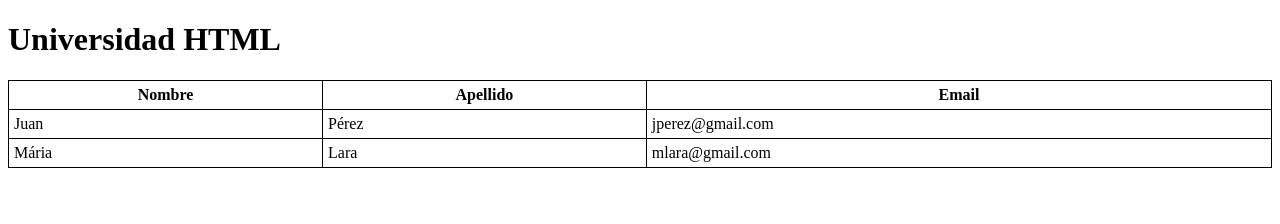
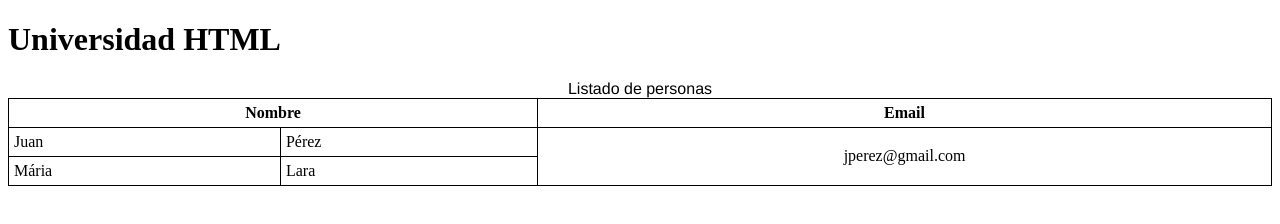
Before and after one commit to AlfredMocen/Leccion-32, a plain HTML site: page index.html in a window 1280 px wide. Drawn offline with Linux system fonts and the light colour scheme.

Commit message:
Tablas con css1

```diff
--- a/css/estilos.css
+++ b/css/estilos.css
@@ -14,7 +14,15 @@ table, th, td{
 
   padding: 5px;
 }
+caption{
+   font-family:'Franklin Gothic Medium', 'Arial Narrow', Arial, sans-serif
+}
 
+/*Uso de clase Email para que centre el texto de email en
+la tabla*/
+.Email{
+    text-align: center;
+}
 /* td{
     text-align: center;
 } */
--- a/index.html
+++ b/index.html
@@ -10,16 +10,18 @@
     <h1>Universidad HTML</h1>
 
 <table>
+    <caption>Listado de personas</caption>
     <tr>
-        <th>Nombre</th> <th>Apellido</th> <th>Email</th>
+        <!--colspan="número de celdas" Une celdas de columna en 1-->
+        <th colspan="2">Nombre</th> <th>Email</th>
     </tr>
     <tr>
-        <td>Juan</td> <td>Pérez</td> <td>jperez@gmail.com</td>
+        <!--rowspan="número de filas" Une celdas de fila en una sola-->
+        <td>Juan</td> <td>Pérez</td> <td  class="Email"  rowspan="2">jperez@gmail.com</td>
     </tr>
     <tr>
-        <td>M&aacuteria</td> <td>Lara</td> <td>mlara@gmail.com</td>
+        <td>M&aacuteria</td> <td>Lara</td>
     </tr>
-
 </table>
 </body>
 </html>
```
